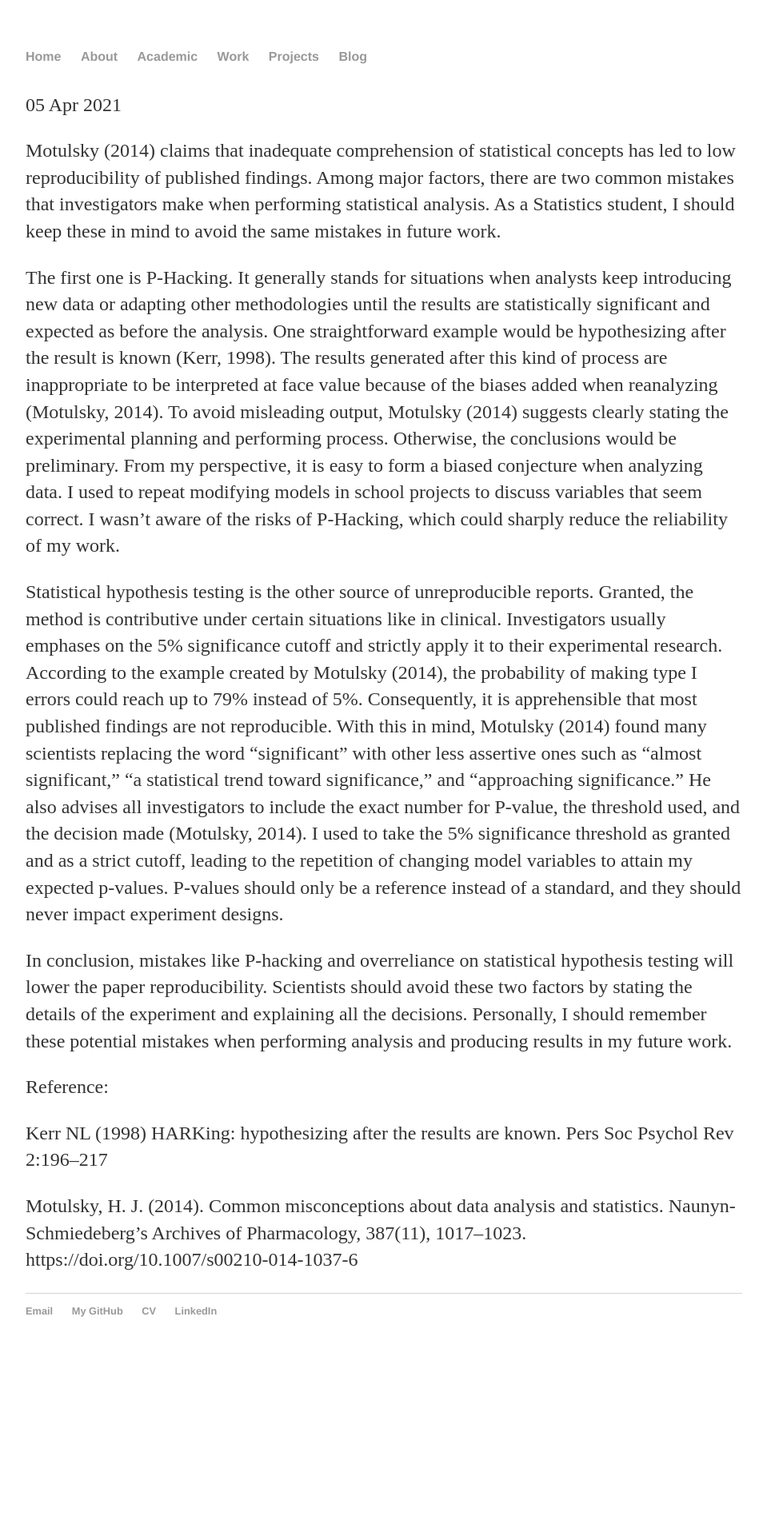
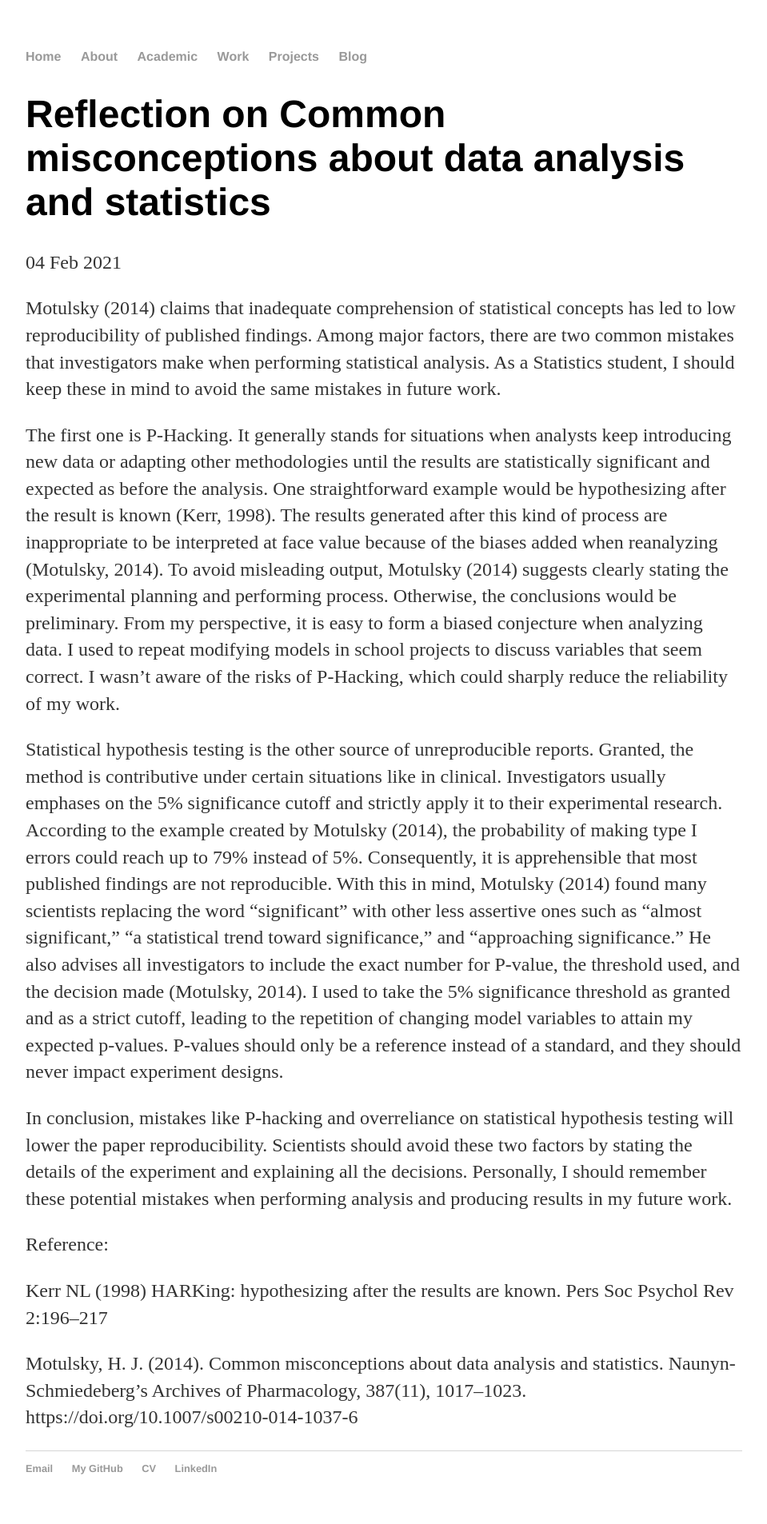
Before and after one commit to xiongy15/xiongy15.github.io, a Jekyll site: the page built from _posts/2021-02-04-polish1.md, in a window 1280 px wide. Shown: the whole page at 80% size, without its empty margins (160-1119 px from the left). Built offline with Jekyll 4.4.1, drawn with Linux system fonts in a browser that asks for light colours; our own code applies the rules of GitHub Pages for plain Markdown files; before the commit the page ends 1708 px from its top, so only the background shows below that.

Commit message:
Update 2021-02-04-polish1.md

```diff
--- a/_posts/2021-02-04-polish1.md
+++ b/_posts/2021-02-04-polish1.md
@@ -1,6 +1,6 @@
 ---
 layout: post
-title: "Reflection on "Common misconceptions about data analysis and statistics""
+title: "Reflection on Common misconceptions about data analysis and statistics"
 date: 2021-02-04
 ---
 
```
